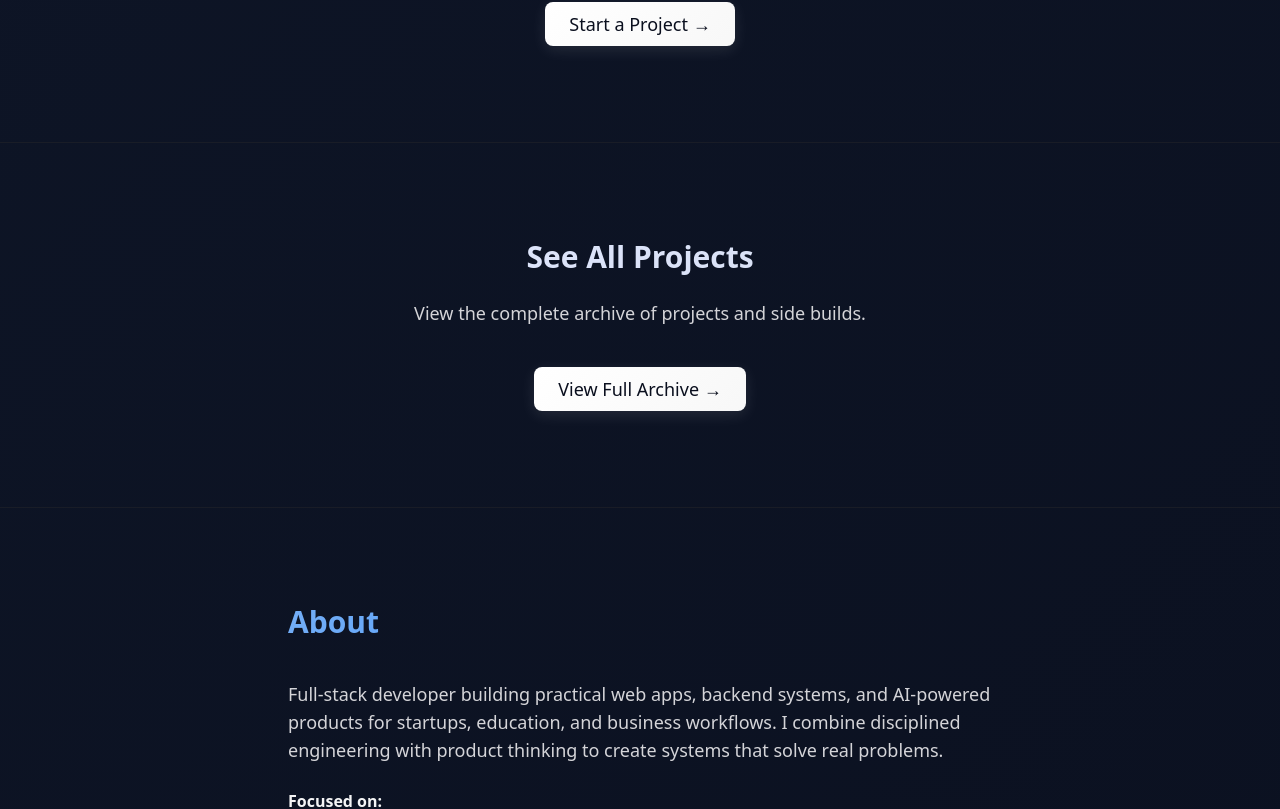
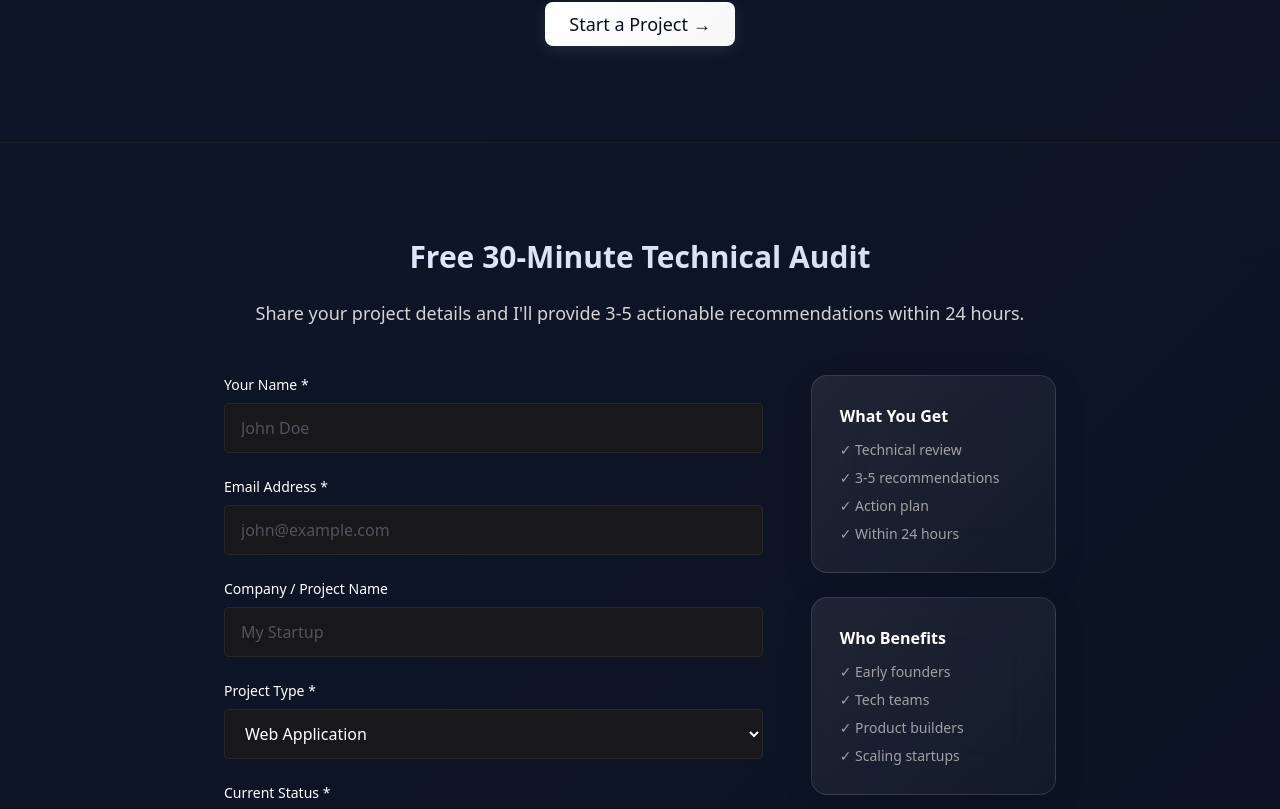
Before and after one commit to mamcbt-ai/portfolio, a Next.js app: page / in a window 1280 px wide. Shown: the part 7108-7917 px from the top of the page. Built offline with nearby package versions, Linux system fonts and the light colour scheme.

Commit message:
Add free audit form section to home page

```diff
--- a/app/page.tsx
+++ b/app/page.tsx
@@ -4,6 +4,7 @@ import StatsSection from "./components/StatsSection";
 import TechStackShowcase from "./components/TechStackShowcase";
 import PricingSection from "./components/PricingSection";
 import ProcessSection from "./components/ProcessSection";
+import FreeAuditForm from "./components/FreeAuditForm";
 
 export default function Home() {
   const featuredProjects = projects.filter((p) => p.featured);
@@ -198,6 +199,50 @@ export default function Home() {
       {/* How I Work / Process Section */}
       <ProcessSection />
 
+      {/* Free Audit Section */}
+      <section className="relative section-padding border-b border-zinc-800/50">
+        <div className="absolute inset-0 -z-10">
+          <div className="absolute top-0 right-1/4 w-96 h-96 bg-yellow-500/5 rounded-full blur-3xl"></div>
+        </div>
+        <div className="container-max max-w-4xl">
+          <div className="text-center mb-12">
+            <h2 className="heading-md mb-6">Free 30-Minute Technical Audit</h2>
+            <p className="text-lg text-zinc-300 mb-4">
+              Share your project details and I'll provide 3-5 actionable recommendations within 24 hours.
+            </p>
+          </div>
+
+          <div className="grid gap-12 md:grid-cols-3">
+            {/* Form */}
+            <div className="md:col-span-2">
+              <FreeAuditForm />
+            </div>
+
+            {/* Benefits */}
+            <div className="space-y-6">
+              <div className="card">
+                <h3 className="font-semibold text-white mb-3">What You Get</h3>
+                <ul className="space-y-2 text-sm text-zinc-400">
+                  <li>✓ Technical review</li>
+                  <li>✓ 3-5 recommendations</li>
+                  <li>✓ Action plan</li>
+                  <li>✓ Within 24 hours</li>
+                </ul>
+              </div>
+              <div className="card">
+                <h3 className="font-semibold text-white mb-3">Who Benefits</h3>
+                <ul className="space-y-2 text-sm text-zinc-400">
+                  <li>✓ Early founders</li>
+                  <li>✓ Tech teams</li>
+                  <li>✓ Product builders</li>
+                  <li>✓ Scaling startups</li>
+                </ul>
+              </div>
+            </div>
+          </div>
+        </div>
+      </section>
+
       {/* All Projects CTA */}
       <section className="relative section-padding border-b border-zinc-800/50">
         <div className="absolute inset-0 -z-10">
```
